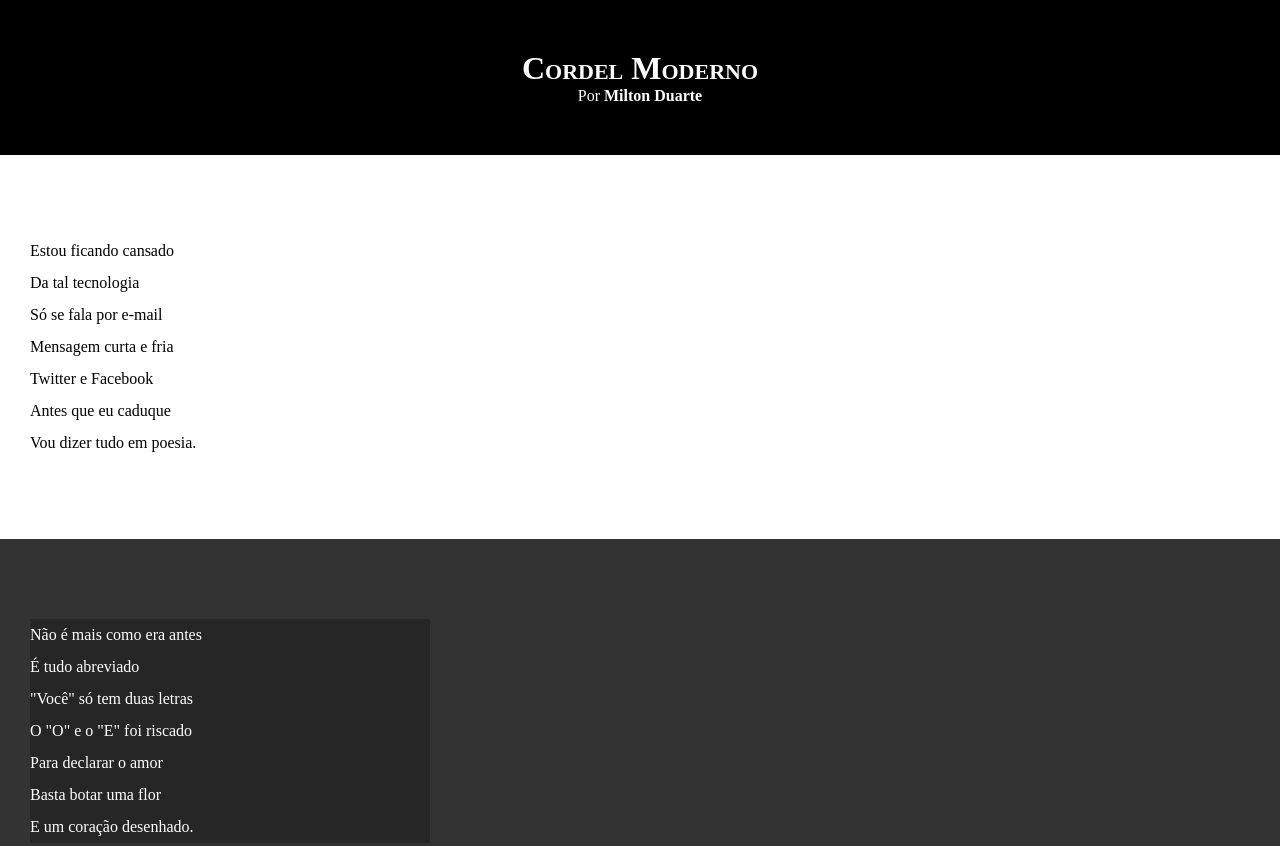
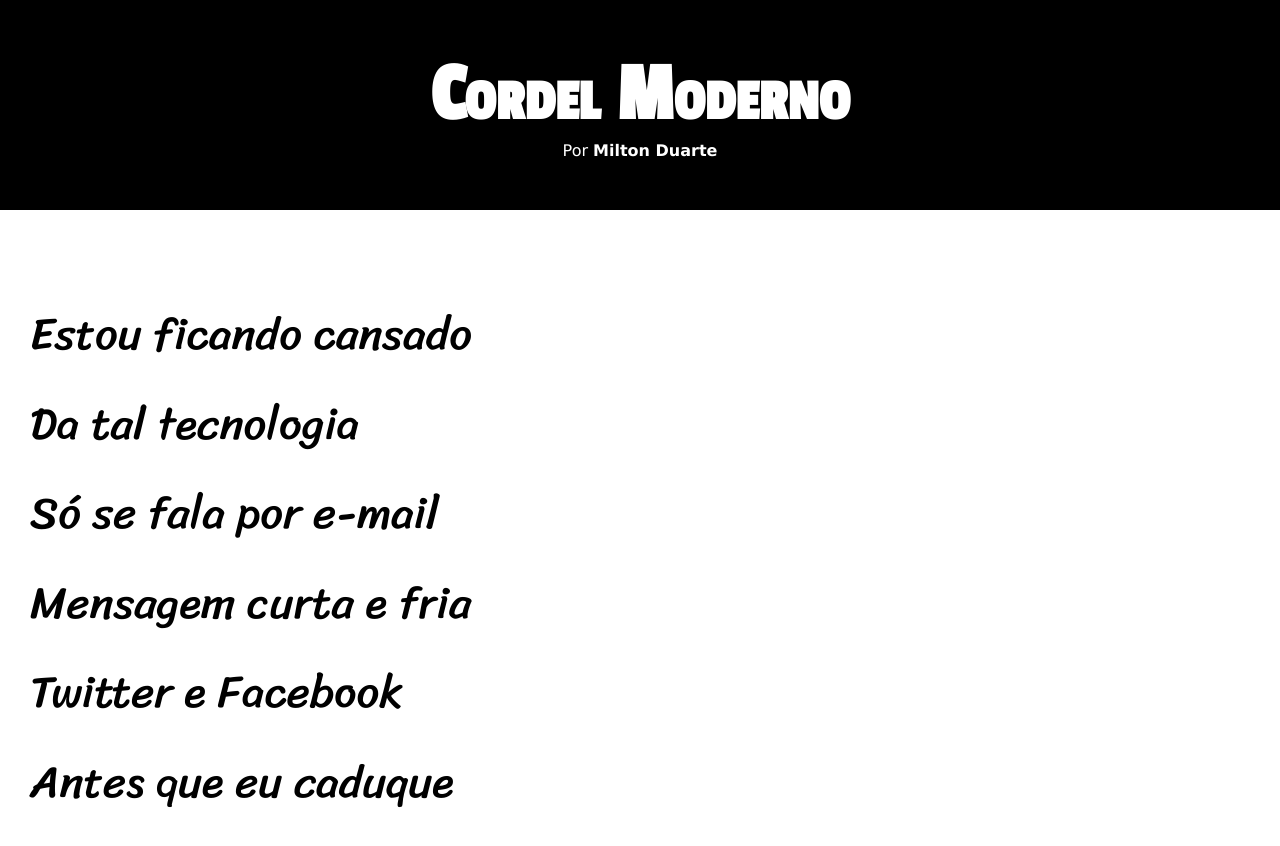
Before and after one commit to alanisquintana/html-css-cursoemvideo, a plain HTML site: page 2-desafios/d12/index.html in a window 1280 px wide. Shown: the top 846 px of the page. Drawn offline with Linux system fonts and the light colour scheme.

Commit message:
Update style.css

```diff
--- a/2-desafios/d12/estilo/style.css
+++ b/2-desafios/d12/estilo/style.css
@@ -1,4 +1,14 @@
 @charset "UTF-8";
+
+@import url('https://fonts.googleapis.com/css2?family=Passion+One&display=swap');
+
+@import url('https://fonts.googleapis.com/css2?family=Sriracha&display=swap');
+
+:root{
+    --fonte1: Verdana, Geneva, Tahoma, sans-serif;
+    --fonte2: 'Passion One', sans-serif;
+    --fonte3: 'Sriracha', cursive;
+}
 
 *{
     margin: 0;
@@ -7,7 +17,8 @@
 
 html, body{
     min-height: 100vh;
-    background-color: darkgray;
+    background-color: darkgrey;
+    font-family: var(--fonte1);
 }
 
 header{
@@ -19,6 +30,8 @@ header{
 header > h1{
     padding-top: 50px;
     font-variant: small-caps;
+    font-family: var(--fonte2);
+    font-size: 6.5vw;
 }
 
 header > p{
@@ -40,6 +53,8 @@ section{
     padding-left: 30px;
     padding-bottom: 10vh;
     line-height: 2em;
+    font-family: var(--fonte3);
+    font-size: 3.5vw;
 }
 
 section.normal{
@@ -54,7 +69,8 @@ section.imagem{
 }
 
 section.imagem > p{
-    width: 400px;
+    display: inline-block;
+    padding: 10px;
     background-color: rgba(0, 0, 0, 0.253);
 }
 
```
